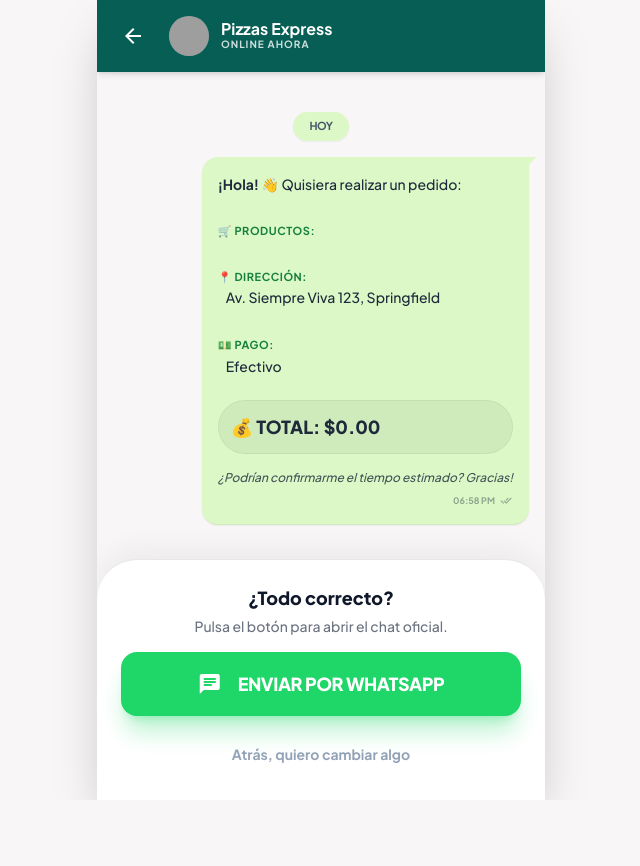
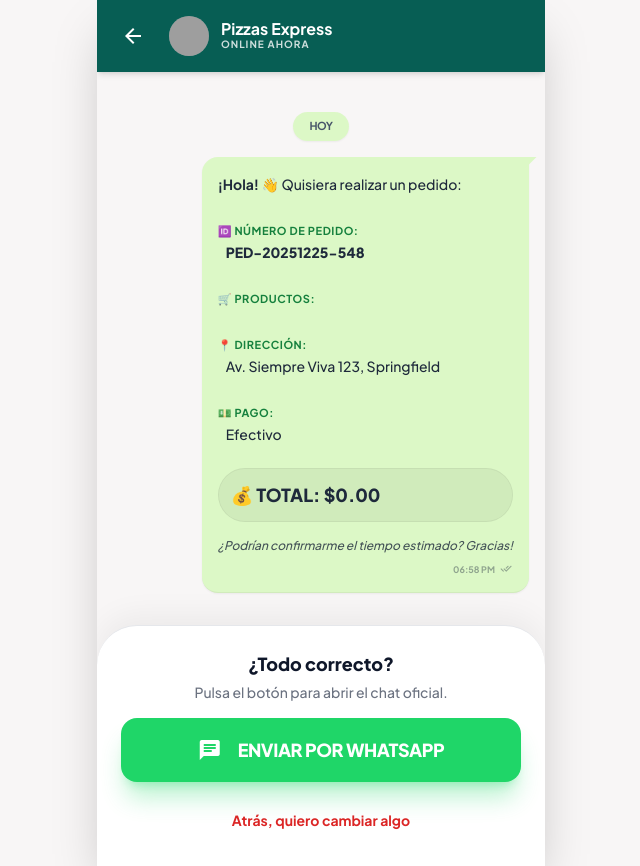
Before and after one commit to sebastianahumada1/Pizza-protot-po, a React (Vite) app: page /#/preview in a window 1280 px wide. Shown: the whole page, without its empty margins (319-959 px from the left). Before the commit the page ends 800 px from the top, so only its background shows below. Built offline with nearby package versions, Linux system fonts and the light colour scheme; grey boxes are pictures that could not be loaded.

Commit message:
feat: Agregar número de pedido al mensaje de WhatsApp y mejorar visibilidad del botón de cambio

```diff
--- a/screens/PreviewScreen.tsx
+++ b/screens/PreviewScreen.tsx
@@ -1,5 +1,5 @@
 
-import React from 'react';
+import React, { useState } from 'react';
 import { useNavigate } from 'react-router-dom';
 import { useCart } from '../CartContext';
 import Layout from '../components/Layout';
@@ -20,9 +20,19 @@
     return paymentNames[method] || method;
   };
 
+  const generateOrderNumber = (): string => {
+    const now = new Date();
+    const dateStr = now.toISOString().slice(0, 10).replace(/-/g, '');
+    const random = Math.floor(Math.random() * 1000).toString().padStart(3, '0');
+    return `PED-${dateStr}-${random}`;
+  };
+
+  const [orderNumber] = useState(() => generateOrderNumber());
+
   const handleSend = () => {
     const itemsText = cart.map(item => `• ${item.quantity}x ${item.name}`).join('\n');
     const message = `*¡Hola!* 👋 Quisiera realizar un pedido:\n\n` +
+      `*🆔 NÚMERO DE PEDIDO:* ${orderNumber}\n\n` +
       `*🛒 PRODUCTOS:*\n${itemsText}\n\n` +
       `*📍 DIRECCIÓN:* ${address}\n` +
       (notes ? `*📝 NOTA:* ${notes}\n` : '') +
@@ -66,6 +76,8 @@
           <div className="relative bg-[#dcf8c6] dark:bg-whatsapp/20 shadow-sm rounded-2xl rounded-tr-sm p-4 text-slate-800 dark:text-white max-w-[85%] border-b border-black/5">
             <div className="text-[14px] leading-relaxed font-medium whitespace-pre-wrap">
               <span className="font-bold">¡Hola!</span> 👋 Quisiera realizar un pedido:<br/><br/>
+              <span className="font-bold text-[11px] text-green-700 dark:text-whatsapp uppercase tracking-wider">🆔 NÚMERO DE PEDIDO:</span><br/>
+              <span className="pl-2 font-black">{orderNumber}</span><br/><br/>
               <span className="font-bold text-[11px] text-green-700 dark:text-whatsapp uppercase tracking-wider">🛒 PRODUCTOS:</span><br/>
               {cart.map(item => (
                 <div key={item.id} className="pl-2">
@@ -123,7 +135,7 @@
 
           <button
             onClick={() => navigate('/summary')}
-            className="w-full py-3 text-slate-400 text-sm font-bold hover:text-slate-900 dark:hover:text-white transition-colors"
+            className="w-full py-3 text-red-600 dark:text-red-500 text-sm font-bold hover:text-red-700 dark:hover:text-red-400 transition-colors"
           >
             Atrás, quiero cambiar algo
           </button>
```
